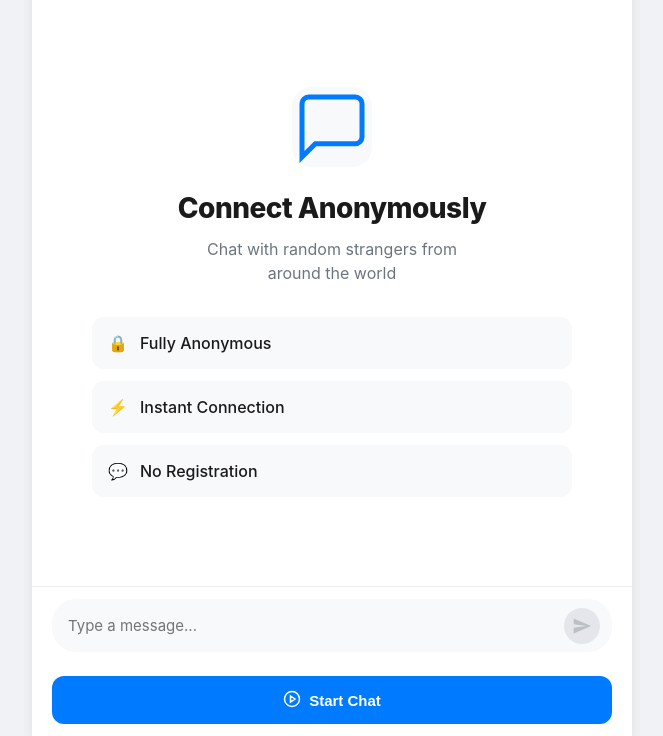
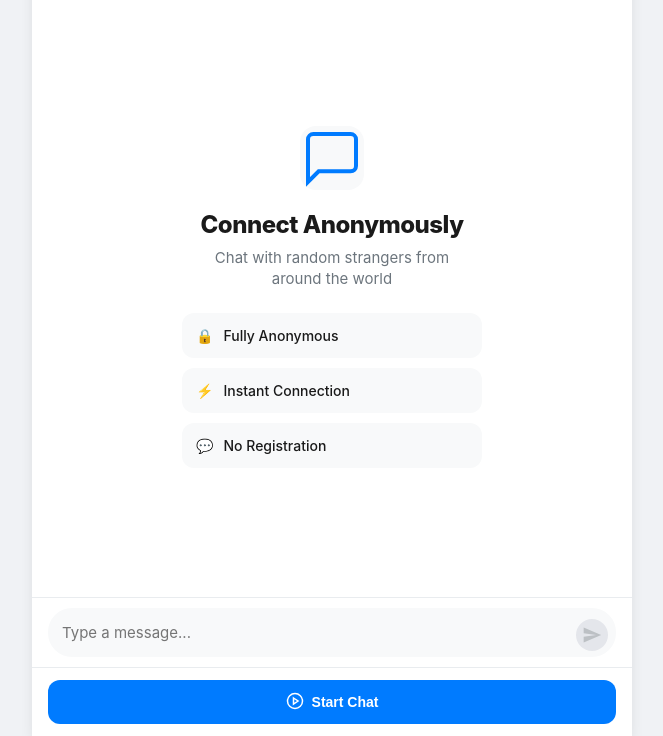
Before and after one commit to sirajulislamrubel09-glitch/anonymous-chat, a website: page public/index.html in a window 1280 px wide. Shown: the part 64-800 px from the top of the page, without its empty margins (308-971 px from the left). Drawn offline with nearby package versions, Linux system fonts and the light colour scheme; no server answers.

Commit message:
Add files via upload

```diff
--- a/public/style.css
+++ b/public/style.css
@@ -21,20 +21,26 @@
     -webkit-tap-highlight-color: transparent;
 }
 
+html, body {
+    width: 100%;
+    height: 100%;
+    overflow: hidden;
+    position: fixed; /* Prevents bounce scroll on mobile */
+}
+
 body {
     font-family: -apple-system, BlinkMacSystemFont, "Segoe UI", Roboto, Helvetica, Arial, sans-serif;
     background-color: #f0f2f5;
     color: var(--text-main);
-    height: 100vh;
-    height: 100dvh;
     display: flex;
     justify-content: center;
-    overflow: hidden;
 }
 
 .container {
     width: 100%;
     max-width: 600px;
+    height: 100%;
+    height: 100dvh;
     background: var(--bg-color);
     display: flex;
     flex-direction: column;
@@ -50,6 +56,7 @@ header {
     align-items: center;
     justify-content: space-between;
     z-index: 10;
+    flex-shrink: 0;
 }
 
 .header-content {
@@ -83,12 +90,13 @@ header {
 .chat-box {
     flex: 1;
     overflow-y: auto;
-    padding: 20px;
+    padding: 16px;
     display: flex;
     flex-direction: column;
     gap: 12px;
     background-color: var(--bg-color);
     scroll-behavior: smooth;
+    -webkit-overflow-scrolling: touch;
 }
 
 /* Welcome Screen */
@@ -99,57 +107,59 @@ header {
     align-items: center;
     justify-content: center;
     text-align: center;
-    padding: 40px;
+    padding: 20px;
 }
 
 .welcome-icon {
-    width: 80px;
-    height: 80px;
+    width: 64px;
+    height: 64px;
     background: var(--surface-color);
-    border-radius: 20px;
+    border-radius: 16px;
     display: flex;
     align-items: center;
     justify-content: center;
-    margin-bottom: 24px;
+    margin-bottom: 20px;
     color: var(--primary-color);
 }
 
 .welcome-screen h2 {
-    font-size: 28px;
+    font-size: 24px;
     font-weight: 800;
-    margin-bottom: 12px;
+    margin-bottom: 8px;
     letter-spacing: -0.5px;
 }
 
 .welcome-desc {
     color: var(--text-muted);
-    font-size: 16px;
-    max-width: 300px;
-    line-height: 1.5;
+    font-size: 15px;
+    max-width: 280px;
+    line-height: 1.4;
 }
 
 .feature-list {
-    margin-top: 32px;
+    margin-top: 24px;
     display: grid;
-    gap: 12px;
+    gap: 10px;
     width: 100%;
+    max-width: 300px;
 }
 
 .feature-item {
     background: var(--surface-color);
-    padding: 16px;
+    padding: 14px;
     border-radius: 12px;
     display: flex;
     align-items: center;
-    gap: 12px;
+    gap: 10px;
+    font-size: 14px;
     font-weight: 500;
 }
 
 /* Messages */
 .message {
-    max-width: 80%;
-    padding: 10px 16px;
-    border-radius: 20px;
+    max-width: 85%;
+    padding: 10px 14px;
+    border-radius: 18px;
     font-size: 15px;
     line-height: 1.4;
     position: relative;
@@ -183,20 +193,51 @@ header {
 .system-message {
     align-self: center;
     background: var(--surface-color);
-    padding: 6px 16px;
+    padding: 6px 14px;
     border-radius: 20px;
-    font-size: 12px;
+    font-size: 11px;
     font-weight: 600;
     color: var(--text-muted);
     text-transform: uppercase;
     letter-spacing: 0.5px;
 }
 
+/* Action Bar */
+.action-bar {
+    padding: 12px 16px;
+    display: flex;
+    gap: 10px;
+    background: var(--bg-color);
+    border-top: 1px solid var(--border-color);
+    flex-shrink: 0;
+}
+
+.action-btn {
+    flex: 1;
+    height: 44px;
+    border-radius: 12px;
+    border: none;
+    font-weight: 700;
+    font-size: 14px;
+    cursor: pointer;
+    display: flex;
+    align-items: center;
+    justify-content: center;
+    gap: 8px;
+    transition: filter 0.2s;
+}
+
+.action-btn.primary { background: var(--primary-color); color: white; }
+.action-btn.secondary { background: #f02849; color: white; }
+.action-btn:active { filter: brightness(0.9); }
+
 /* Input Area */
 .input-area {
-    padding: 12px 20px;
+    padding: 10px 16px;
     background: var(--bg-color);
     border-top: 1px solid var(--border-color);
+    flex-shrink: 0;
+    padding-bottom: max(10px, env(safe-area-inset-bottom));
 }
 
 .input-wrapper {
@@ -204,7 +245,7 @@ header {
     align-items: flex-end;
     background: var(--surface-color);
     border-radius: 24px;
-    padding: 8px 12px 8px 16px;
+    padding: 6px 8px 6px 14px;
     gap: 8px;
 }
 
@@ -217,13 +258,13 @@ textarea {
     font-family: inherit;
     font-size: 15px;
     padding: 8px 0;
-    max-height: 120px;
+    max-height: 100px;
     line-height: 1.4;
 }
 
 .send-btn {
-    width: 36px;
-    height: 36px;
+    width: 32px;
+    height: 32px;
     border-radius: 50%;
     border: none;
     background: var(--primary-color);
@@ -232,70 +273,27 @@ textarea {
     align-items: center;
     justify-content: center;
     cursor: pointer;
-    transition: transform 0.2s;
 }
 
 .send-btn:disabled {
     background: #e4e6eb;
     color: #bcc0c4;
-    cursor: not-allowed;
 }
-
-.send-btn:active:not(:disabled) { transform: scale(0.9); }
-
-/* Action Bar */
-.action-bar {
-    padding: 12px 20px;
-    display: flex;
-    gap: 12px;
-}
-
-.action-btn {
-    flex: 1;
-    height: 48px;
-    border-radius: 12px;
-    border: none;
-    font-weight: 700;
-    font-size: 15px;
-    cursor: pointer;
-    display: flex;
-    align-items: center;
-    justify-content: center;
-    gap: 8px;
-    transition: filter 0.2s;
-}
-
-.action-btn.primary {
-    background: var(--primary-color);
-    color: white;
-}
-
-.action-btn.secondary {
-    background: #f02849;
-    color: white;
-}
-
-.action-btn:active { filter: brightness(0.9); }
 
 /* Typing Indicator */
 .typing-bubble {
-    padding: 10px 16px;
+    padding: 8px 14px;
     background: var(--stranger-message-bg);
-    border-radius: 20px;
+    border-radius: 18px;
     border-bottom-left-radius: 4px;
     align-self: flex-start;
     display: inline-flex;
     gap: 4px;
 }
 
-.typing-dots {
-    display: inline-flex;
-    gap: 4px;
-}
-
 .typing-dots span {
-    width: 6px;
-    height: 6px;
+    width: 5px;
+    height: 5px;
     background: #90949c;
     border-radius: 50%;
     animation: bounce 1.4s infinite;
@@ -306,9 +304,9 @@ textarea {
 
 @keyframes bounce {
     0%, 60%, 100% { transform: translateY(0); }
-    30% { transform: translateY(-4px); }
+    30% { transform: translateY(-3px); }
 }
 
 @media (max-width: 600px) {
-    .container { height: 100vh; max-width: 100%; border-radius: 0; }
+    .container { max-width: 100%; box-shadow: none; }
 }
```
